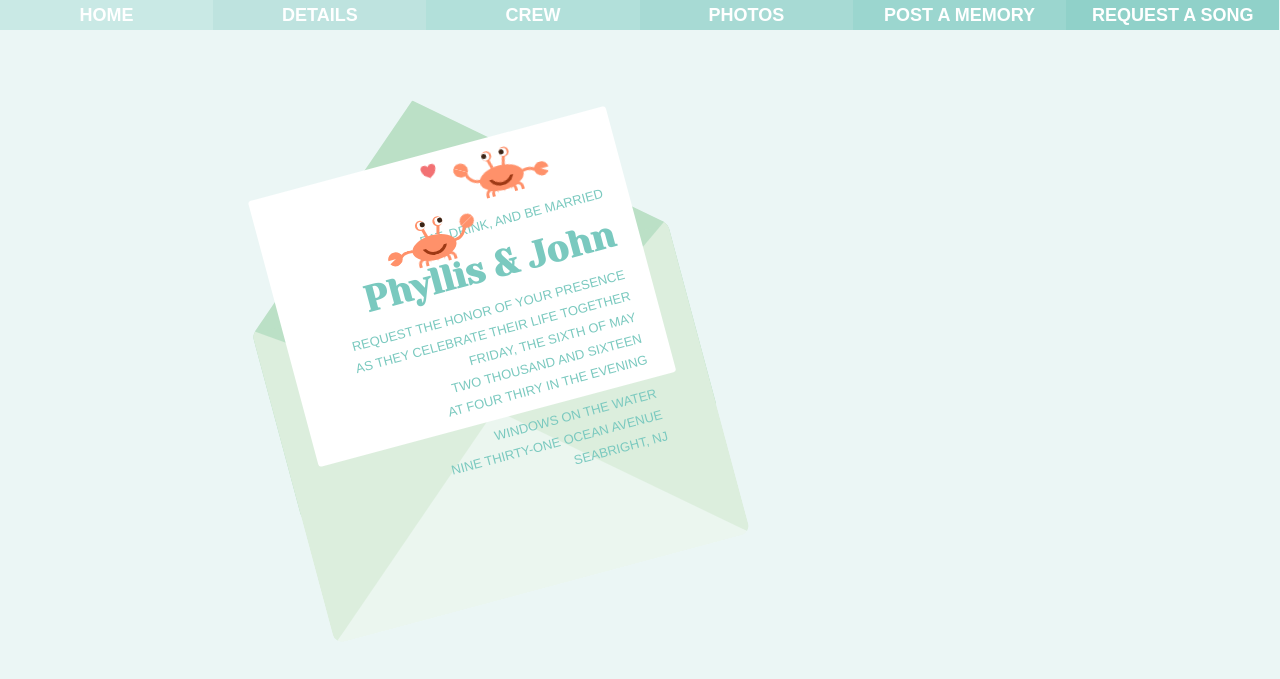
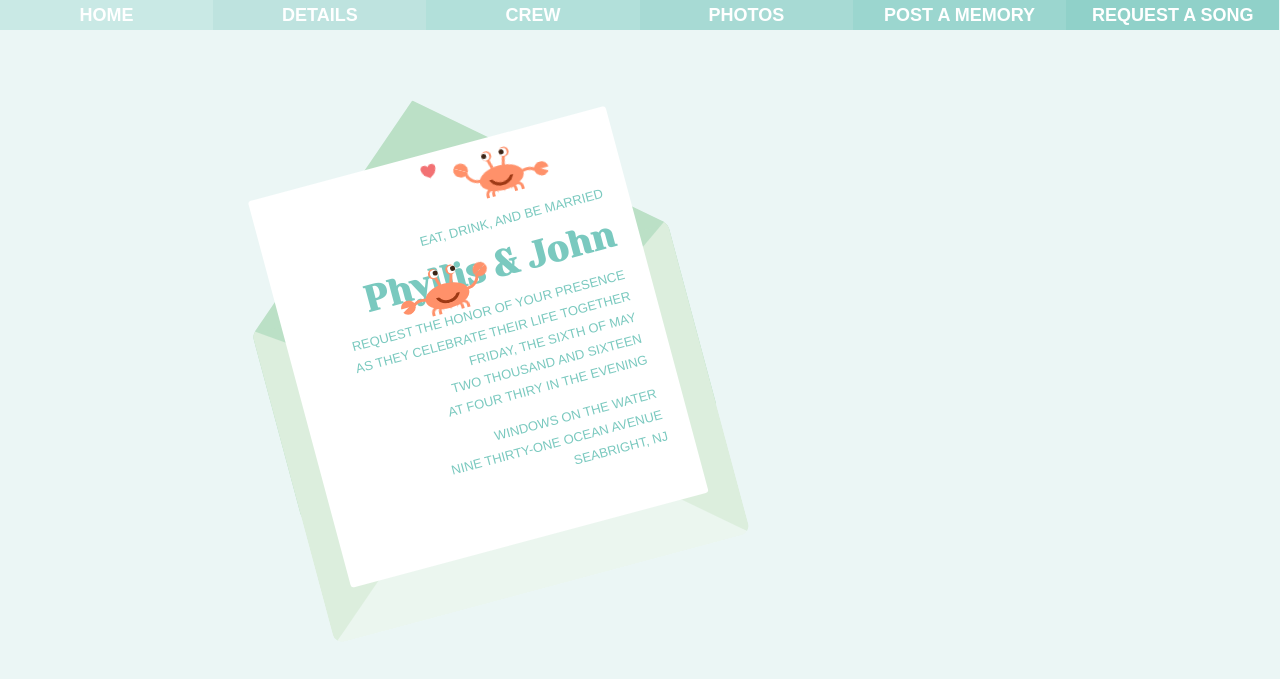
Before and after one commit to phyllisandjohn/phyllisandjohn.github.io, a Jekyll site: the page details/index.html, which Jekyll copies as it is, in a window 1280 px wide. Shown: the top 679 px of the page. Built offline with Jekyll 4.4.1, drawn with Linux system fonts in a browser that asks for light colours.

Commit message:
Update index.html

```diff
--- a/details/index.html
+++ b/details/index.html
@@ -8,10 +8,10 @@
 
 <style>
 .crab-left {
-	margin-top: 50px;
+	margin-top: 100px;
 }
 
-.invitation {
+.inner-invitation {
 	height:400px;
 
 }
```
